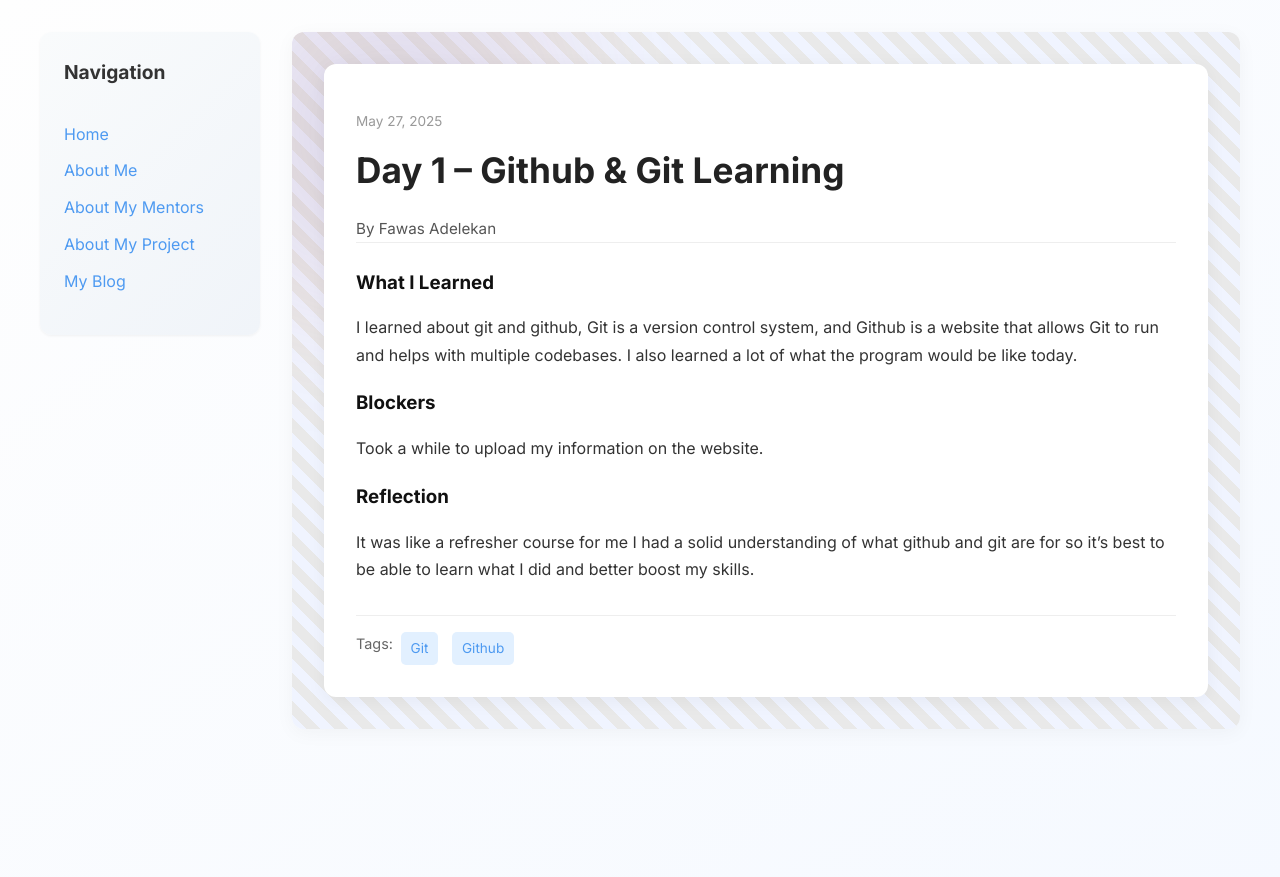
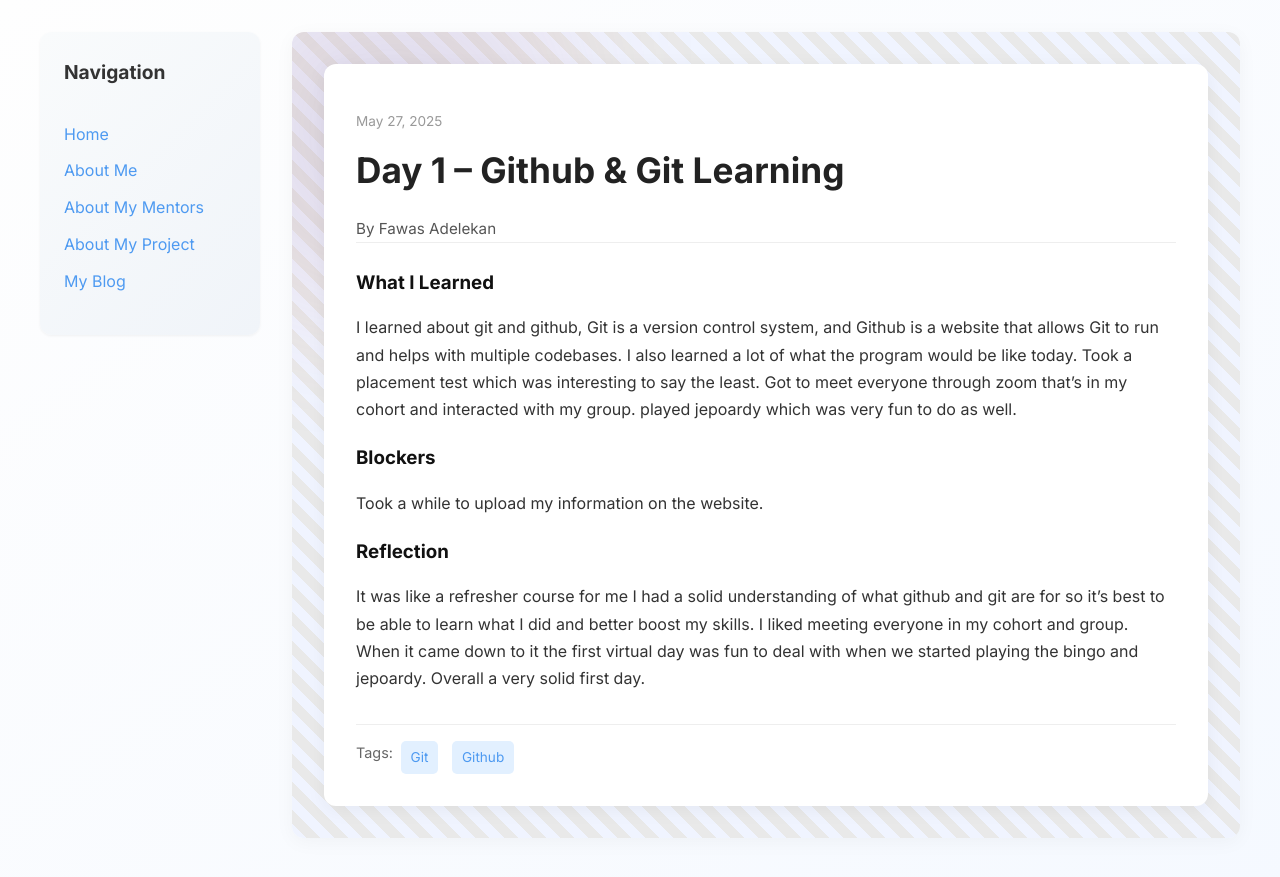
Before and after one commit to ForrestAj/ForrestAj.github.io, a Jekyll site: the page built from _posts/2025-05-27-day-1.md, in a window 1280 px wide. Shown: the top 877 px of the page. Built offline with Jekyll 4.4.1, drawn with Linux system fonts in a browser that asks for light colours.

Commit message:
Update 2025-05-27-day-1.md

```diff
--- a/_posts/2025-05-27-day-1.md
+++ b/_posts/2025-05-27-day-1.md
@@ -7,7 +7,7 @@
 tags: ["Git", "Github"]
 
 what_i_learned: |
-   I learned about git and github, Git is a version control system, and Github is a website that allows Git to run and helps with multiple codebases. I also learned a lot of what the program would be like today.
+   I learned about git and github, Git is a version control system, and Github is a website that allows Git to run and helps with multiple codebases. I also learned a lot of what the program would be like today. Took a placement test which was interesting to say the least. Got to meet everyone through zoom that's in my cohort and interacted with my group. played jepoardy which was very fun to do as well.
 
 
 
@@ -15,5 +15,5 @@
    Took a while to upload my information on the website.
 
 reflection: |
-   It was like a refresher course for me I had a solid understanding of what github and git are for so it's best to be able to learn what I did and better boost my skills.
+   It was like a refresher course for me I had a solid understanding of what github and git are for so it's best to be able to learn what I did and better boost my skills. I liked meeting everyone in my cohort and group. When it came down to it the first virtual day was fun to deal with when we started playing the bingo and jepoardy. Overall a very solid first day.
 ---
```
